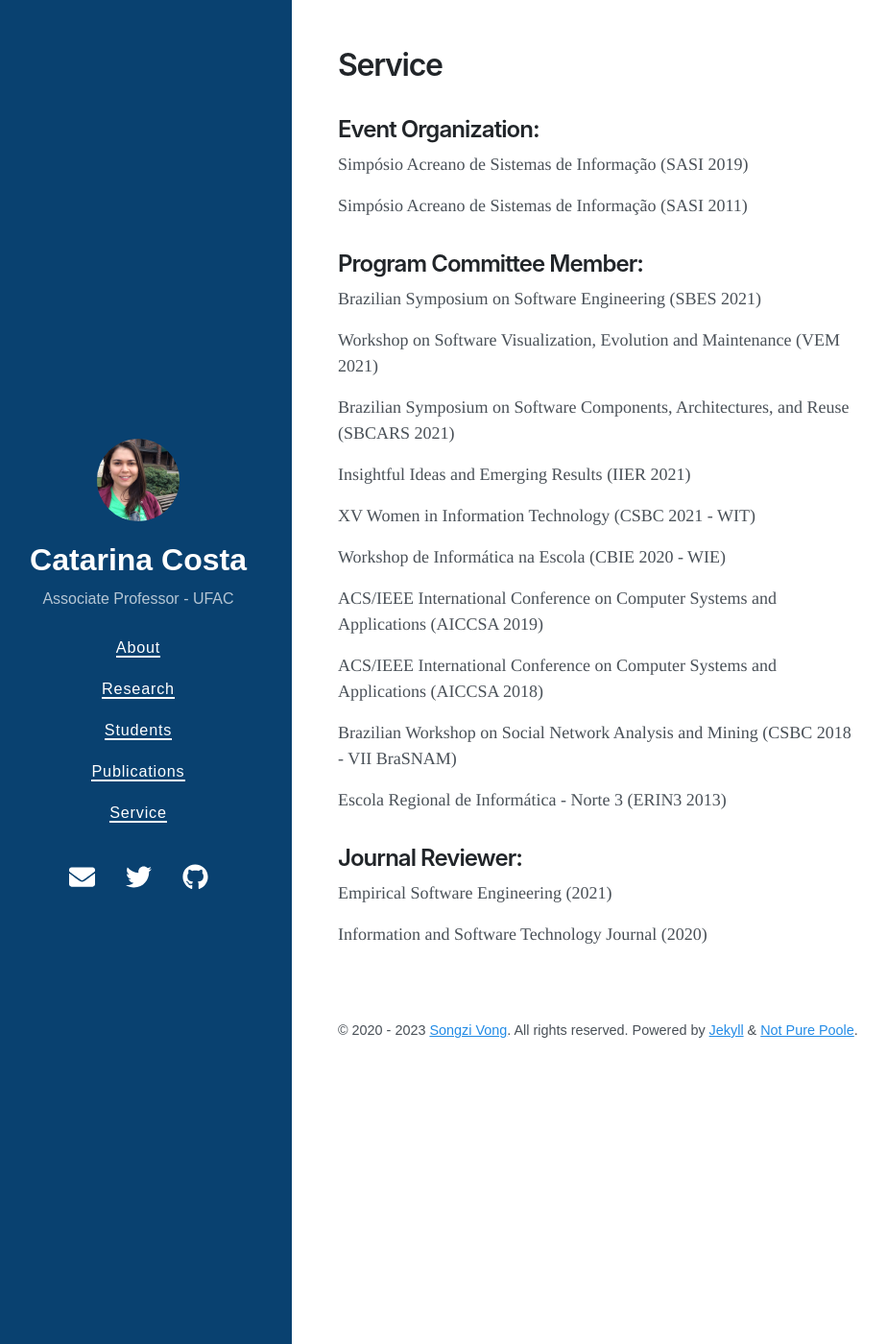
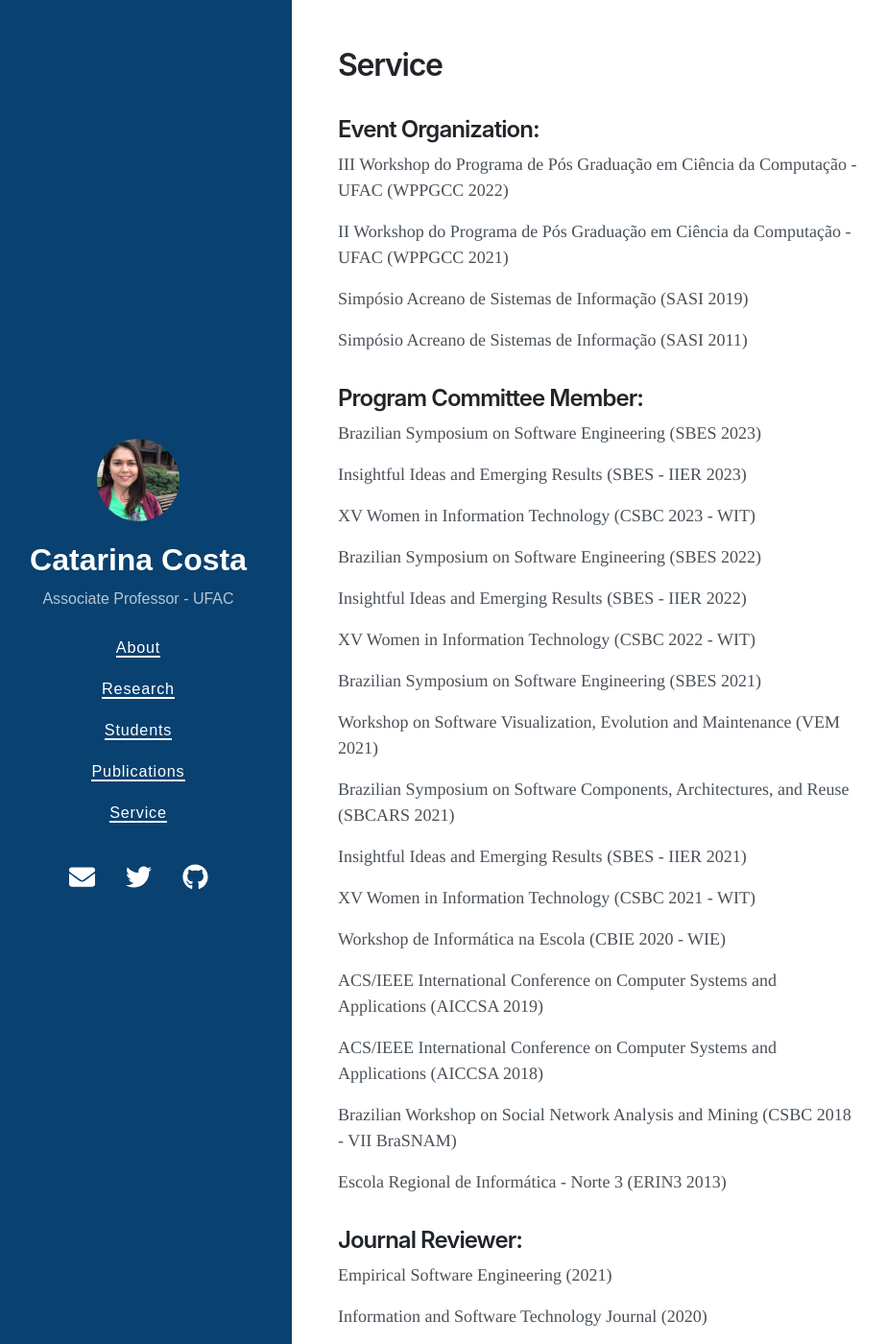
Before and after one commit to catarinacosta/catarinacosta.github.io, a Jekyll site: the page built from service.md, in a window 1280 px wide and 1400 px high. Shown: the whole window at 96% size, without its empty margins (16-940 px from the left). Built offline with Jekyll 4.4.1, drawn with Linux system fonts in a browser that asks for light colours; nearby versions of some CDN libraries.

```diff
--- a/service.md
+++ b/service.md
@@ -4,6 +4,10 @@ title: Service
 ---
 
 <h2>Event Organization:</h2>
+
+<p>III Workshop do Programa de Pós Graduação em Ciência da Computação - UFAC (WPPGCC 2022)</p>
+
+<p>II Workshop do Programa de Pós Graduação em Ciência da Computação - UFAC (WPPGCC 2021)</p>
 
 <p>Simpósio Acreano de Sistemas de Informação (SASI 2019)</p>
 
@@ -12,13 +16,25 @@ title: Service
 
 <h2>Program Committee Member:</h2>
 
+<p> Brazilian Symposium on Software Engineering (SBES 2023)</p>
+
+<p> Insightful Ideas and Emerging Results (SBES - IIER 2023)</p>
+
+<p> XV Women in Information Technology (CSBC 2023 - WIT)</p>
+
+<p> Brazilian Symposium on Software Engineering (SBES 2022)</p>
+
+<p> Insightful Ideas and Emerging Results (SBES - IIER 2022)</p>
+
+<p> XV Women in Information Technology (CSBC 2022 - WIT)</p>
+
 <p> Brazilian Symposium on Software Engineering (SBES 2021)</p>
 
 <p> Workshop on Software Visualization, Evolution and Maintenance (VEM 2021)</p>
 
 <p> Brazilian Symposium on Software Components, Architectures, and Reuse (SBCARS 2021)</p>
 
-<p> Insightful Ideas and Emerging Results (IIER 2021)</p>
+<p> Insightful Ideas and Emerging Results (SBES - IIER 2021)</p>
 
 <p> XV Women in Information Technology (CSBC 2021 - WIT)</p>
 
```
Also changed, not shown: publications.md (+14 -1 lines), research.md (+1 -0 lines), students.md (+3 -2 lines).
